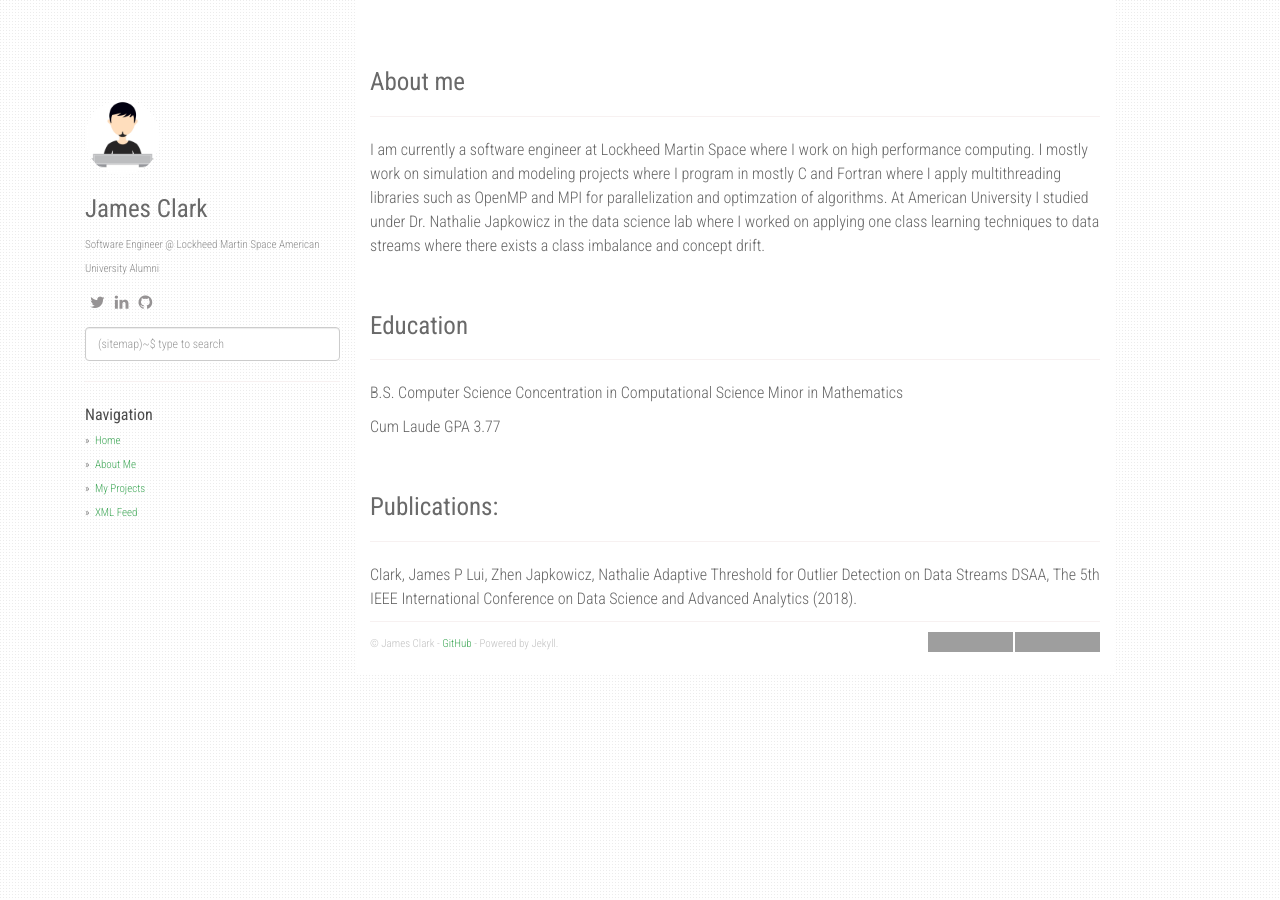
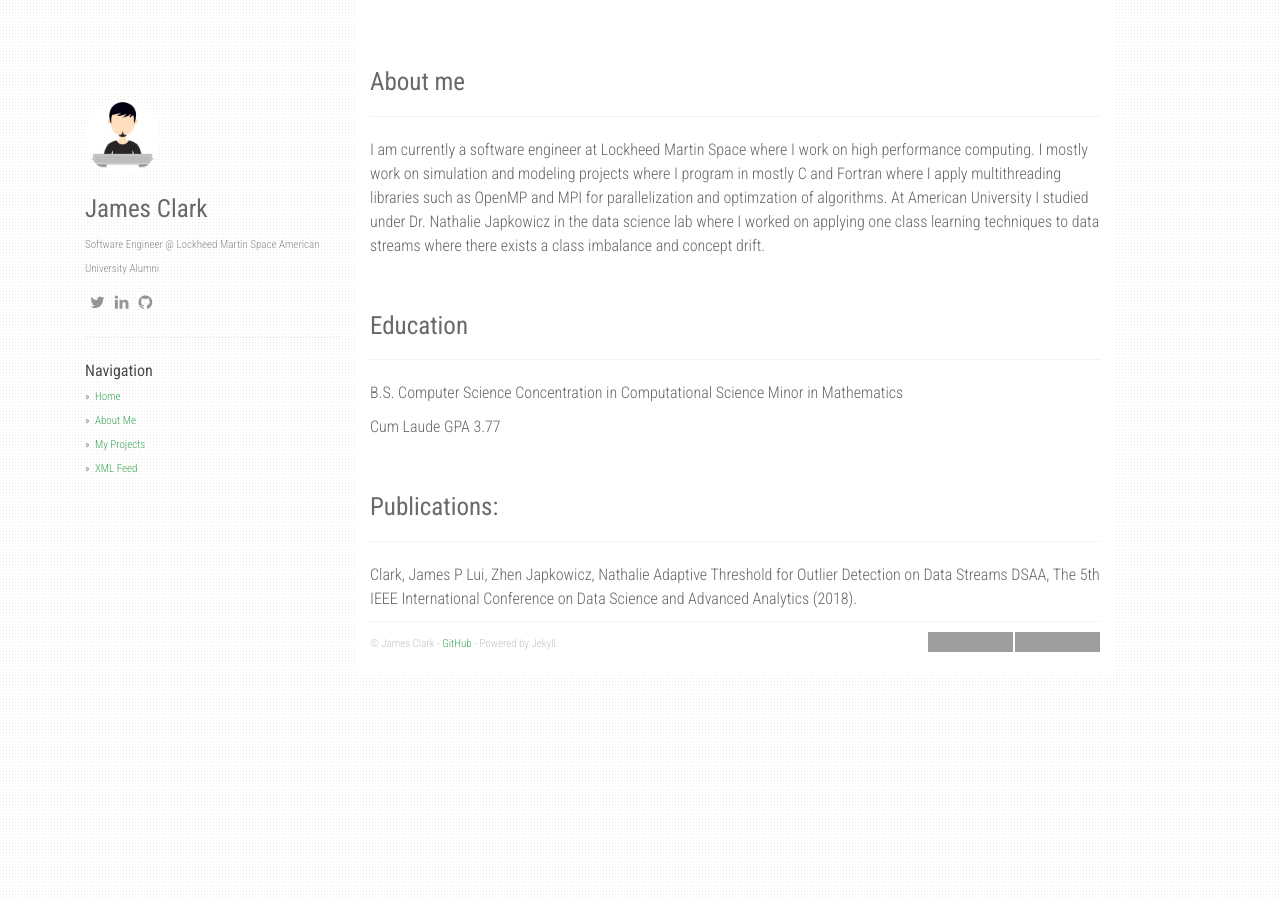
Before and after one commit to agusmakmun/agusmakmun.github.io, a Jekyll site: the page built from index.md, in a window 1280 px wide. Built offline with Jekyll 4.4.1, drawn with Linux system fonts in a browser that asks for light colours; nearby versions of some CDN libraries; grey boxes are pictures that could not be loaded.

Commit message:
Removed search bar

```diff
--- a/_layouts/default.html
+++ b/_layouts/default.html
@@ -130,10 +130,11 @@ layout: compress
               {% endfor %}
             </ul>
           </div>
-          <div class="search" id="js-search">
+          <!-- <div class="search" id="js-search">
             <input type="text" placeholder="(sitemap)~$ type to search" class="search__input form-control" id="js-search__input">
             <ul class="search__results" id="js-search__results"></ul>
           </div>
+	</div> -->
           <hr />
           <ul class="sidebar-nav">
             <strong>Navigation</strong>
```
